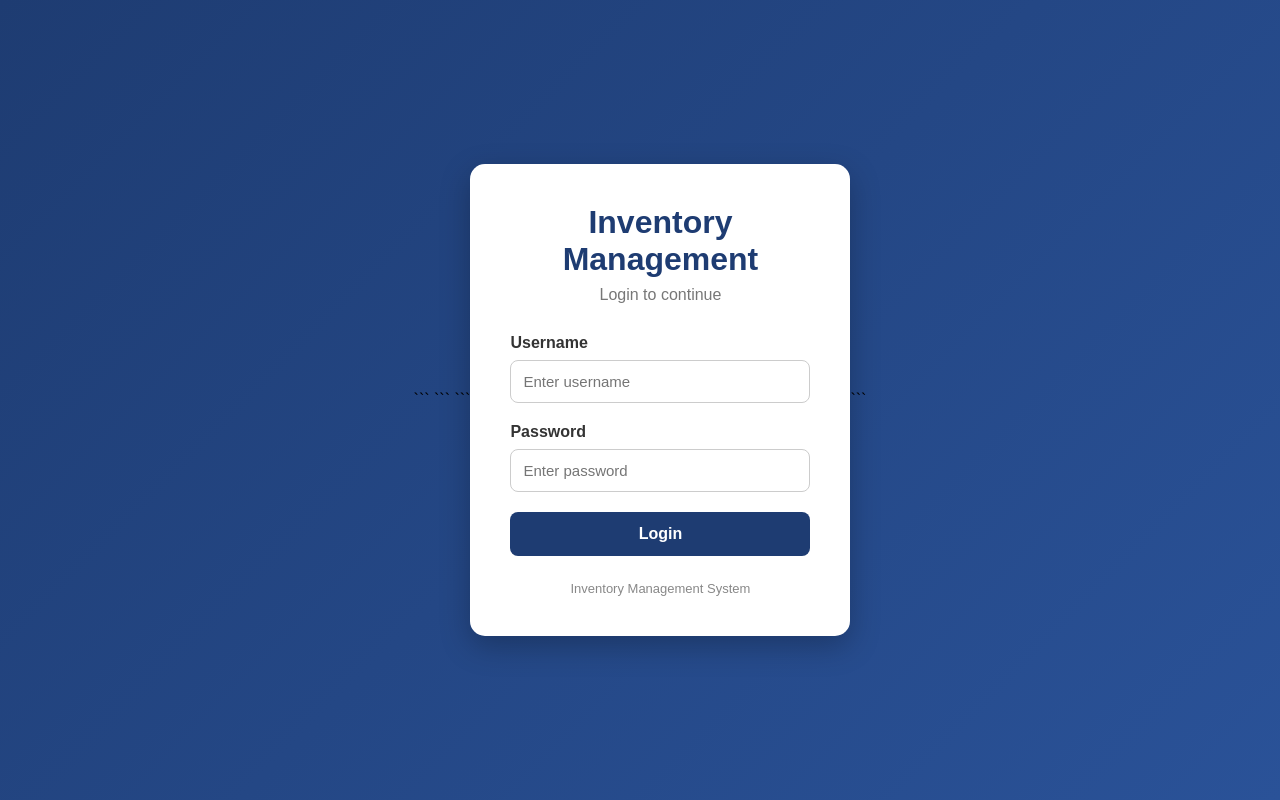
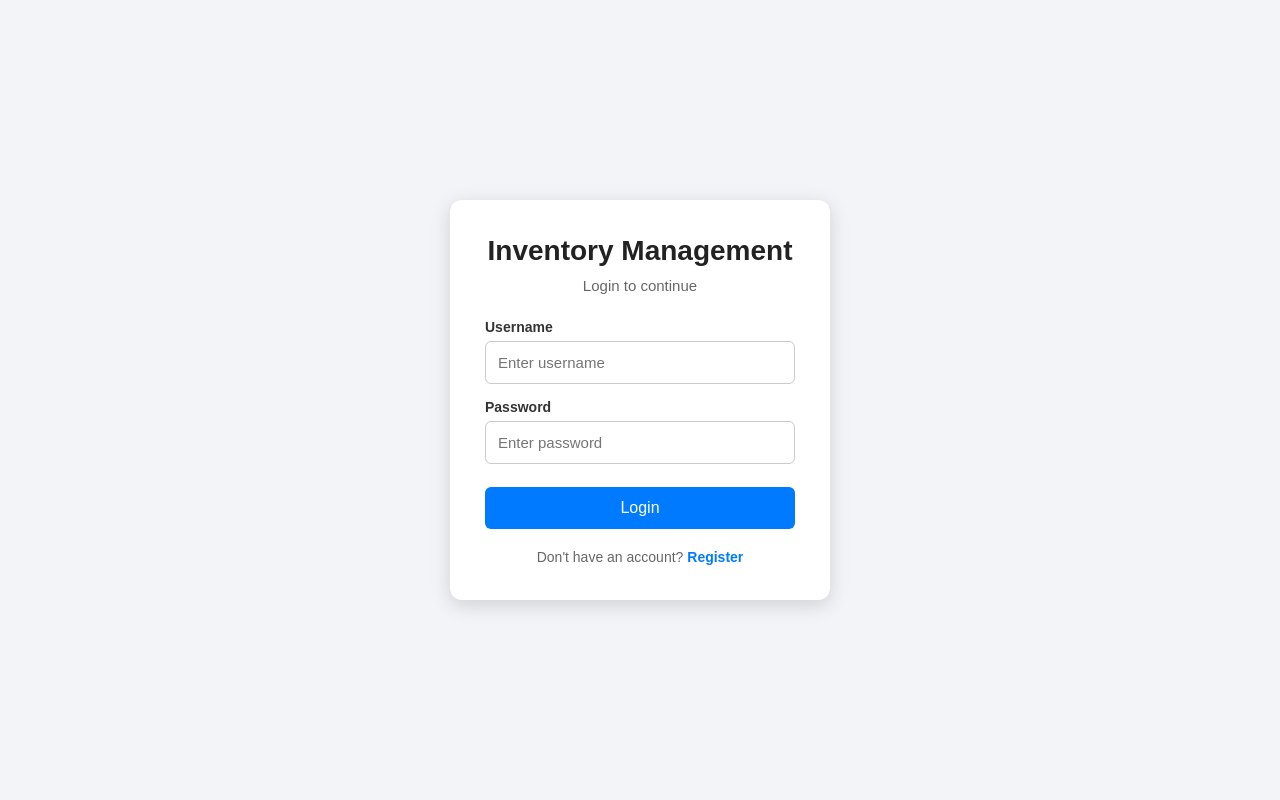
Before and after one commit to gayatri08-wq/Inventory_website, a Flask app: page /login in a window 1280 px wide. Run offline with Flask 3, Linux system fonts and the light colour scheme.

Commit message:
Update login.html

````diff
--- a/templates/login.html
+++ b/templates/login.html
@@ -1,128 +1,189 @@
 <!DOCTYPE html>
-
 <html lang="en">
 <head>
+
     <meta charset="UTF-8">
-    <meta name="viewport" content="width=device-width, initial-scale=1.0">
 
-```
-<title>Inventory Management - Login</title>
+    <meta name="viewport"
+          content="width=device-width, initial-scale=1.0">
+
+    <title>Login - Inventory Management</title>
 
     <style>
+
         * {
             box-sizing: border-box;
-        margin: 0;
-        padding: 0;
-        font-family: Arial, sans-serif;
         }
 
         body {
+            margin: 0;
+            padding: 0;
+
+            font-family: Arial, sans-serif;
+
+            background: #f2f4f7;
+
             min-height: 100vh;
+
             display: flex;
             justify-content: center;
             align-items: center;
-        background: linear-gradient(135deg, #1e3c72, #2a5298);
         }
 
-    .login-container {
+        .login-box {
             width: 380px;
+
             background: white;
-        padding: 40px;
-        border-radius: 15px;
-        box-shadow: 0 10px 30px rgba(0, 0, 0, 0.25);
+
+            padding: 35px;
+
+            border-radius: 12px;
+
+            box-shadow:
+                0 5px 20px rgba(0, 0, 0, 0.15);
+
+            text-align: center;
         }
 
-    .login-container h1 {
-        text-align: center;
-        color: #1e3c72;
-        margin-bottom: 8px;
+        .login-box h1 {
+            margin: 0 0 10px 0;
+
+            color: #222;
+
+            font-size: 28px;
         }
 
-    .login-container p {
-        text-align: center;
-        color: #777;
-        margin-bottom: 30px;
-    }
+        .subtitle {
+            color: #666;
 
-    .form-group {
-        margin-bottom: 20px;
-    }
+            margin-bottom: 25px;
 
-    .form-group label {
-        display: block;
-        margin-bottom: 8px;
-        font-weight: bold;
-        color: #333;
-    }
-
-    .form-group input {
-        width: 100%;
-        padding: 12px;
-        border: 1px solid #ccc;
-        border-radius: 8px;
             font-size: 15px;
-        outline: none;
-    }
-
-    .form-group input:focus {
-        border-color: #2a5298;
-    }
-
-    .login-btn {
-        width: 100%;
-        padding: 13px;
-        border: none;
-        border-radius: 8px;
-        background: #1e3c72;
-        color: white;
-        font-size: 16px;
-        font-weight: bold;
-        cursor: pointer;
-    }
-
-    .login-btn:hover {
-        background: #2a5298;
         }
 
         .error {
             background: #ffe5e5;
+
             color: #d00000;
+
             padding: 10px;
+
             border-radius: 6px;
-        text-align: center;
-        margin-bottom: 20px;
+
+            margin-bottom: 15px;
+
+            font-size: 14px;
         }
 
-    .footer {
-        text-align: center;
-        margin-top: 25px;
-        color: #888;
-        font-size: 13px;
+        .input-group {
+            text-align: left;
+
+            margin-bottom: 15px;
         }
+
+        .input-group label {
+            display: block;
+
+            margin-bottom: 6px;
+
+            font-size: 14px;
+
+            font-weight: bold;
+
+            color: #333;
+        }
+
+        .input-group input {
+            width: 100%;
+
+            padding: 12px;
+
+            border: 1px solid #ccc;
+
+            border-radius: 6px;
+
+            font-size: 15px;
+
+            outline: none;
+        }
+
+        .input-group input:focus {
+            border-color: #007bff;
+        }
+
+        .login-button {
+            width: 100%;
+
+            padding: 12px;
+
+            margin-top: 8px;
+
+            background: #007bff;
+
+            color: white;
+
+            border: none;
+
+            border-radius: 6px;
+
+            font-size: 16px;
+
+            cursor: pointer;
+        }
+
+        .login-button:hover {
+            background: #0056b3;
+        }
+
+        .register-link {
+            margin-top: 20px;
+
+            font-size: 14px;
+
+            color: #666;
+        }
+
+        .register-link a {
+            color: #007bff;
+
+            text-decoration: none;
+
+            font-weight: bold;
+        }
+
+        .register-link a:hover {
+            text-decoration: underline;
+        }
+
     </style>
-```
 
 </head>
 
 <body>
 
-```
-<div class="login-container">
+    <div class="login-box">
 
         <h1>Inventory Management</h1>
 
-    <p>Login to continue</p>
+        <div class="subtitle">
+            Login to continue
+        </div>
 
         {% if error %}
+
             <div class="error">
                 {{ error }}
             </div>
+
         {% endif %}
 
         <form method="POST" action="/login">
 
-        <div class="form-group">
-            <label for="username">Username</label>
+            <div class="input-group">
+
+                <label for="username">
+                    Username
+                </label>
 
                 <input
                     type="text"
@@ -131,10 +192,14 @@
                     placeholder="Enter username"
                     required
                 >
+
             </div>
 
-        <div class="form-group">
-            <label for="password">Password</label>
+            <div class="input-group">
+
+                <label for="password">
+                    Password
+                </label>
 
                 <input
                     type="password"
@@ -143,20 +208,29 @@
                     placeholder="Enter password"
                     required
                 >
+
             </div>
 
-        <button type="submit" class="login-btn">
+            <button
+                type="submit"
+                class="login-button"
+            >
                 Login
             </button>
 
         </form>
 
-    <div class="footer">
-        Inventory Management System
+        <div class="register-link">
+
+            Don't have an account?
+
+            <a href="/register">
+                Register
+            </a>
+
         </div>
 
     </div>
-```
 
 </body>
 </html>
````
Lines whose indentation alone changed are shown as unchanged.
